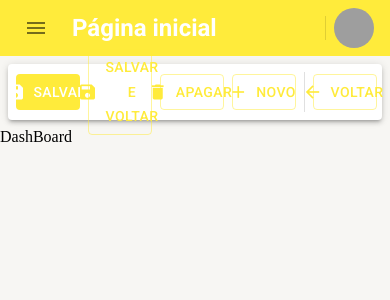
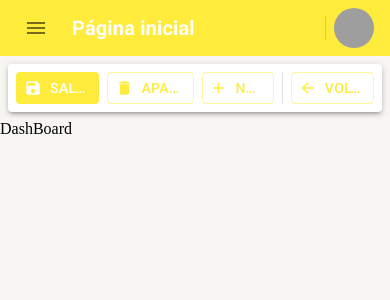
Before and after one commit to fernandojqn/sirsystem, a React (Create React App) app: page /pagina-inicial in a window 390 px wide. Shown: the top 300 px of the page. Built offline with nearby package versions, Linux system fonts and the light colour scheme; grey boxes are pictures that could not be loaded.

Commit message:
responsabilidade ferramentas de detalhe

```diff
--- a/src/pages/dashboard/Dashboard.tsx
+++ b/src/pages/dashboard/Dashboard.tsx
@@ -8,7 +8,7 @@ export const Dashboard: React.FC = () => {
         <LayoutBase
             titulo= 'Página inicial'
             barraDeFerramentas={(
-                <FerramentasDeDetalhes textoBotaoNovo="Novo"/>
+                <FerramentasDeDetalhes textoBotaoNovo="Novo" />
                 )} >
         DashBoard
         </LayoutBase>
--- a/src/shared/components/ferramentas-de-detalhes/FerramentasDeDetalhes.tsx
+++ b/src/shared/components/ferramentas-de-detalhes/FerramentasDeDetalhes.tsx
@@ -1,4 +1,6 @@
-import { Box, Button, Divider, Icon, Paper, useTheme } from "@mui/material";
+import { Box, Button, ButtonGroup, Divider, Icon, Paper, Skeleton, Typography, useMediaQuery, useTheme } from "@mui/material";
+
+
 
 interface IFerramentasDeDetalhesProps {
     textoBotaoNovo?: string;
@@ -9,6 +11,12 @@ interface IFerramentasDeDetalhesProps {
     mostrarBotaoNovo?: boolean;
     mostrarBotaoVoltar?: boolean;
 
+    carregandoBotaoSalvar?: boolean;
+    carregandoBotaoSalvarEVoltar?: boolean;
+    carregandoBotaoApagar?: boolean;
+    carregandoBotaoNovo?: boolean;
+    carregandoBotaoVoltar?: boolean;
+
     aoClicarBotaosalvar?: () => void;
     aoClicarBotaoSalvarEVoltar?: () => void;
     aoClicarBotaoApagar?: () => void;
@@ -16,19 +24,26 @@ interface IFerramentasDeDetalhesProps {
     aoClicarBotaoVoltar?: () => void;
 }
 
+
+
 export const FerramentasDeDetalhes: React.FC<IFerramentasDeDetalhesProps> = ({
         textoBotaoNovo = 'Novo', mostrarBotaoSalvar: mostrarBotaoSalvar = true, mostrarBotaoSalvarEVoltar = true,
         mostrarBotaoApagar = true, mostrarBotaoNovo = true, mostrarBotaoVoltar = true,
+        carregandoBotaoSalvar = false, carregandoBotaoSalvarEVoltar = false, carregandoBotaoApagar = false,
+        carregandoBotaoNovo = false, carregandoBotaoVoltar = false,
         aoClicarBotaosalvar, aoClicarBotaoSalvarEVoltar, aoClicarBotaoApagar,
         aoClicarBotaoNovo, aoClicarBotaoVoltar
 }) => {
 
     const theme = useTheme();
+    const xsDown =useMediaQuery(theme.breakpoints.down('xs')); // até 600
+    const smDown =useMediaQuery(theme.breakpoints.down('sm')); // até 900
+    const dmDown =useMediaQuery(theme.breakpoints.down('md')); // até 1200
 
     return (
         <Box
             component={Paper}
-            height={theme.spacing(5)}
+            height={dmDown? theme.spacing(4) : theme.spacing(5)}
             marginX={1}
             padding={1}
             display="flex"
@@ -37,19 +52,23 @@ export const FerramentasDeDetalhes: React.FC<IFerramentasDeDetalhesProps> = ({
             elevation={3}
             >
 
-            { mostrarBotaoSalvar && (
+            {(mostrarBotaoSalvar && !carregandoBotaoSalvar) && (
                 <Button
+                size={dmDown ? "small" : "medium"}
                     color="primary"
                     disableElevation
-                        variant="contained"
+                    variant={"contained"}
                     startIcon={<Icon>save</Icon>}
                     onClick={aoClicarBotaosalvar}
                 >
+                    <Typography variant='button' whiteSpace='nowrap' textOverflow='ellipsis' overflow='hidden'>
                         Salvar
+                    </Typography>
                 </Button>
             )}
+            {(carregandoBotaoSalvar) && (<Skeleton width={108} height={60}/>)}
 
-            { mostrarBotaoSalvarEVoltar && (
+           {( mostrarBotaoSalvarEVoltar && !carregandoBotaoSalvarEVoltar && !smDown && !dmDown) && (
                 <Button
                     color="primary"
                     disableElevation
@@ -57,49 +76,64 @@ export const FerramentasDeDetalhes: React.FC<IFerramentasDeDetalhesProps> = ({
                     startIcon={<Icon>save</Icon>}
                     onClick={aoClicarBotaoSalvarEVoltar}
                 >
+                    <Typography variant='button' whiteSpace='nowrap' textOverflow='ellipsis' overflow='hidden'>
                         Salvar e voltar
+                    </Typography>
                 </Button>
             )}
+            {(carregandoBotaoSalvarEVoltar && !smDown && !dmDown) && (<Skeleton width={180} height={60}/>)}
 
-            { mostrarBotaoApagar && (
+            {(mostrarBotaoApagar && !carregandoBotaoApagar) && (
                 <Button
+                    size={dmDown? "small" : "medium"}
                     color="primary"
                     disableElevation
                     variant="outlined"
                     startIcon={<Icon>delete</Icon>}
                     onClick={aoClicarBotaoApagar}
                     >
+                    <Typography variant='button' whiteSpace='nowrap' textOverflow='ellipsis' overflow='hidden'>
                         Apagar
+                    </Typography>
                 </Button>
             )}
+            {(carregandoBotaoApagar) && (<Skeleton width={108} height={60}/>)}
 
-            { mostrarBotaoNovo && (
+            {( mostrarBotaoNovo && !carregandoBotaoNovo) && (
                 <Button
+                    size={dmDown? "small" : "medium"}
                     color="primary"
                     disableElevation
                     variant="outlined"
                     startIcon={<Icon>add</Icon>}
                     onClick={aoClicarBotaoNovo}
                     >
+                    <Typography variant='button' whiteSpace='nowrap' textOverflow='ellipsis' overflow='hidden'>
                     {textoBotaoNovo}
+                    </Typography>
                 </Button>
             )}
+            {(carregandoBotaoNovo) && (<Skeleton width={108} height={60}/>)}
 
-            { mostrarBotaoVoltar && (
+            { (mostrarBotaoVoltar || carregandoBotaoVoltar) && (
                 <Divider orientation="vertical" variant="middle" />
             )}
 
-            { mostrarBotaoVoltar && (
+            { (mostrarBotaoVoltar && !carregandoBotaoVoltar) && (
                 <Button
+                    size={dmDown? "small" : "medium"}
                     color="primary"
                     disableElevation
                     variant="outlined"
                     startIcon={<Icon>arrow_back</Icon>}
                     onClick={aoClicarBotaoVoltar}
                     >
+                    <Typography variant='button' whiteSpace='nowrap' textOverflow='ellipsis' overflow='hidden'>
                         Voltar
+                    </Typography>
                 </Button>
             )}
+            {carregandoBotaoVoltar && (<Skeleton width={108} height={60}/>)}
 
         </Box>
     )
--- a/src/shared/components/menu-lateral/MenuLateral.tsx
+++ b/src/shared/components/menu-lateral/MenuLateral.tsx
@@ -11,7 +11,7 @@ interface IMenuLateral {
 //React.fc é um componente funcional, é para quando eu quiser colocar ele dentro de algo, pagina
 export const MenuLateral: React.FC<IMenuLateral> = ({children}) => {
     const theme = useTheme();
-    const smDown = useMediaQuery(theme.breakpoints.down('sm'));
+    const mdDown = useMediaQuery(theme.breakpoints.down('md'));
 
     {/* Drawer responsivel */}
     const{ isDrawerOpen, toggleDrawerOpen } = useDrawerContext();
@@ -20,7 +20,7 @@ export const MenuLateral: React.FC<IMenuLateral> = ({children}) => {
         <> {/* Fragment, drawer primeiro e o filho que seria a pagina depois, por isso que tem o fragment */}
 
             {/* Menu Lateral */}
-            <Drawer open={isDrawerOpen} variant={smDown ? 'temporary' : 'permanent'} onClose={toggleDrawerOpen}>
+            <Drawer open={isDrawerOpen} variant={mdDown ? 'temporary' : 'permanent'} onClose={toggleDrawerOpen}>
                 <Box width={theme.spacing(28)} >
 
                     <Box width='90%' height={theme.spacing(5)} display='flex' alignItems= 'left'
@@ -54,7 +54,7 @@ export const MenuLateral: React.FC<IMenuLateral> = ({children}) => {
             </Drawer>
 
             {/* parte da direita onde vai receber as telas de cadastros */}
-            <Box height='100vh' marginLeft={smDown ? 0 : theme.spacing(28)}>
+            <Box height='100vh' marginLeft={mdDown ? 0 : theme.spacing(28)}>
                 {children}
             </Box>
         </>
--- a/src/shared/layouts/LayoutBase.tsx
+++ b/src/shared/layouts/LayoutBase.tsx
@@ -13,7 +13,7 @@ interface ILayoutBaseProps {
 
 export const LayoutBase: React.FC<ILayoutBaseProps> =({children, titulo, barraDeFerramentas}) => {
     const theme = useTheme();
-    const smDown = useMediaQuery(theme.breakpoints.down('sm'));
+    const mdDown = useMediaQuery(theme.breakpoints.down('md'));
 
     const {toggleDrawerOpen} = useDrawerContext();
 
@@ -23,14 +23,14 @@ export const LayoutBase: React.FC<ILayoutBaseProps> =({children, titulo, barraDe
                  height={theme.spacing(3)} >
 
 
-                {smDown && (
+                {mdDown && (
                     <IconButton onClick={toggleDrawerOpen}>
                         <Icon> menu </Icon>
                     </IconButton>
                 )}
 
                 <Typography color={theme.palette.primary.contrastText}
-                    variant={smDown ? 'h5' : 'h5'}
+                    variant={mdDown ? 'h6' : 'h5'}
                     overflow="hidden"
                     whiteSpace="nowrap"
                     textOverflow="ellipsis"
```
Lines whose indentation alone changed are shown as unchanged.
